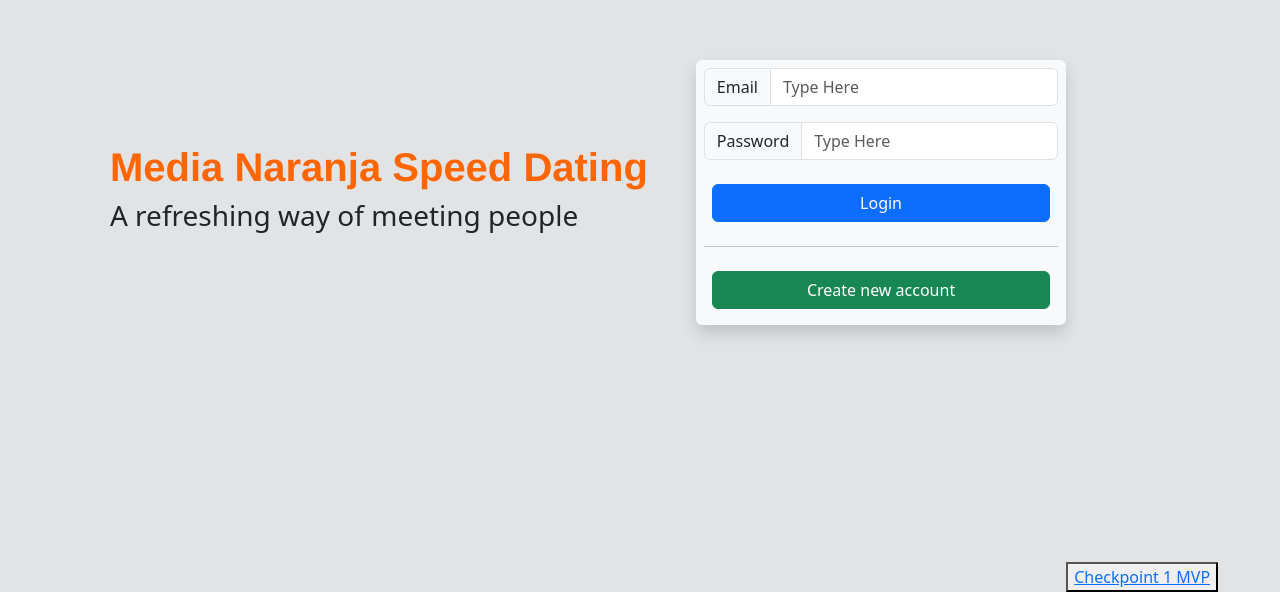
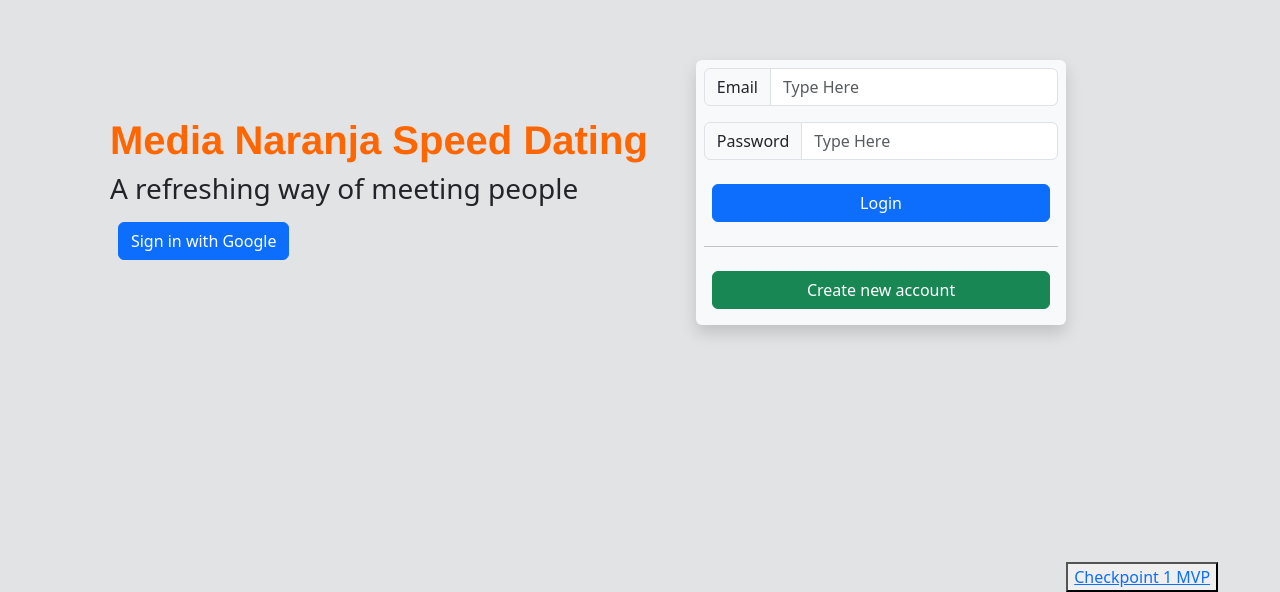
Before and after one commit to ihern/final-project-484, a React (Vite) app: page / in a window 1280 px wide. Shown: the part 208-800 px from the top of the page. Built offline with nearby package versions, Linux system fonts and the light colour scheme; no server answers.

Commit message:
implemented google sign-in

```diff
--- a/src/components/LoginPage.tsx
+++ b/src/components/LoginPage.tsx
@@ -10,6 +10,26 @@ const LoginForm = () => {
     const [password, setPassword] = useState('');
     const [error, setError] = useState<string | null>(null);
     const navigate = useNavigate();
+
+    const handleGoogleSignIn = async () => {
+        const { data, error } = await supabase.auth.signInWithOAuth({
+            provider: 'google',
+            options: {
+              queryParams: {
+                access_type: 'offline',
+                prompt: 'consent',
+              },
+            },
+          });
+
+          if(!error) {
+                console.log('Login successful: ', data);
+                navigate('/landing');
+          } else {
+                setError('Login failed. Please check your email and password.');
+                console.error('Login failed: ', error);
+          }
+    };
 
     const handleSubmit = async (e: React.FormEvent<HTMLFormElement>) => {
         e.preventDefault();
@@ -36,7 +56,11 @@ const LoginForm = () => {
         <div className='p-5'>
             <h1 className='logoFont'>Media Naranja Speed Dating</h1>
             <h3>A refreshing way of meeting people</h3>
+            <button onClick={handleGoogleSignIn} className="btn btn-primary m-2 align-items-center">Sign in with Google</button>
         </div>
+
+
+
         <form className='bg-light p-2 shadow rounded-2' onSubmit={handleSubmit}>
             <div className="input-group mb-3">
                 <span className="input-group-text" id="basic-addon1">Email</span>
```
